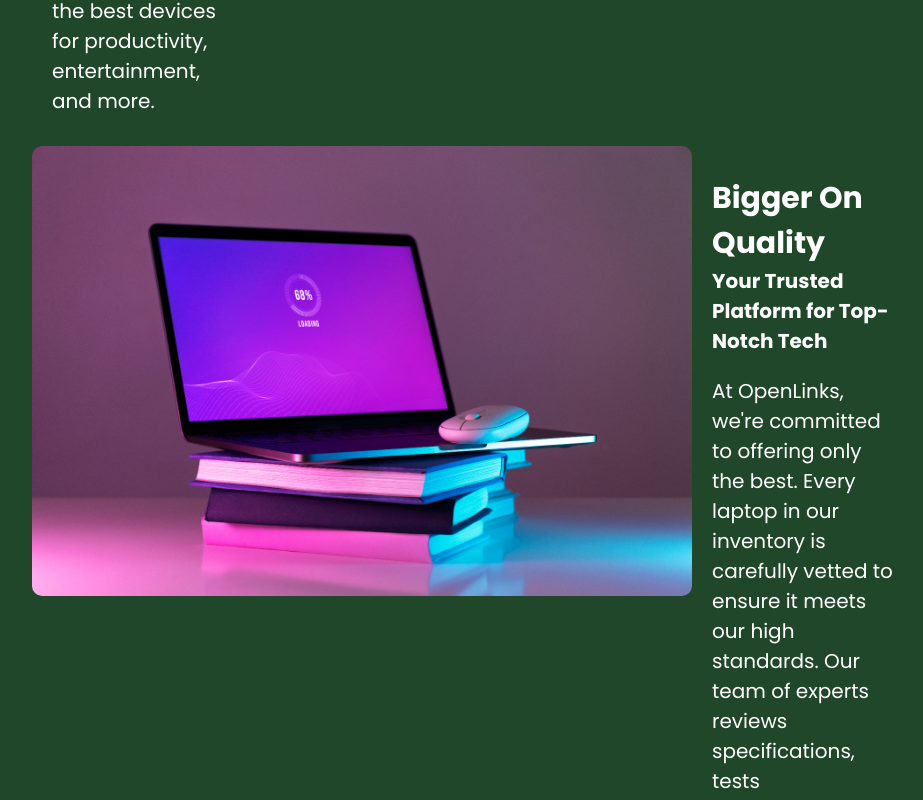
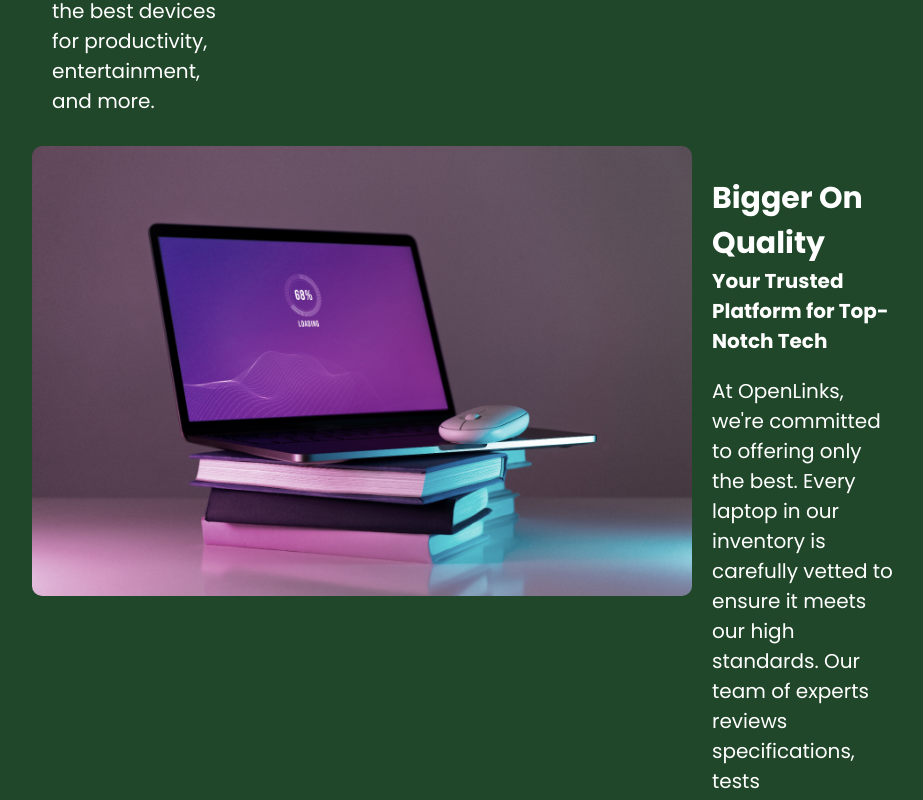
Before and after one commit to Gahbriehel/openlinks, a React (Create React App) app in the folder openlinks/: page /about in a window 1280 px wide. Shown: the part 2351-3151 px from the top of the page, without its empty margins (167-1090 px from the left). Built offline with nearby package versions, Linux system fonts and the light colour scheme.

Commit message:
completed styling for about page component

```diff
--- a/openlinks/src/components/about.css
+++ b/openlinks/src/components/about.css
@@ -105,7 +105,7 @@
 .about_section3 {
     width: 70%;
     margin: auto;
-
+    margin-bottom: 60px;
 }
 
 .content {
@@ -117,6 +117,11 @@
     height: 450px;
     border-radius: 10px;
     margin-top: -10px;
+}
+
+.content .content_image .to_saturate {
+    filter: saturate(50%);
+
 }
 
 .content .content_text {
--- a/openlinks/src/components/about.js
+++ b/openlinks/src/components/about.js
@@ -47,7 +47,7 @@ const About = () => {
           </div>
           <div className='content'>
             <div className='content_image'>
-              <img src='/images/brand_image1.jpg' alt='laptop'></img>
+              <img className='to_saturate' src='/images/brand_image1.jpg' alt='laptop'></img>
             </div>
             <div className='content_text'>
               <h2>Bigger On Quality</h2>
@@ -64,12 +64,12 @@ const About = () => {
               <p>By partnering directly with manufacturers and utilizing efficient supply chain practices, we pass the savings directly to you. Whether it's a budget-friendly laptop for school or a premium device for work, you'll always find value here.</p>
             </div>
             <div className='content_image'>
-              <img src='/images/laptop-shopping-trolley.jpg' alt='laptop with shopping cart'></img>
+              <img className='to_saturate' src='/images/laptop-shopping-trolley.jpg' alt='laptop with shopping cart'></img>
             </div>
           </div>
           <div className='content'>
             <div className='content_image'>
-              <img src='/images/futuristic-laptop.jpg' alt='laptop with shopping cart'></img>
+              <img className='to_saturate' src='/images/futuristic-laptop.jpg' alt='laptop with shopping cart'></img>
             </div>
             <div className='content_text'>
               <h2>Tech That's Always Fresh</h2>
@@ -93,7 +93,6 @@ const About = () => {
         </div>
       </div>
     </div>
-
   )
 }
 
```
